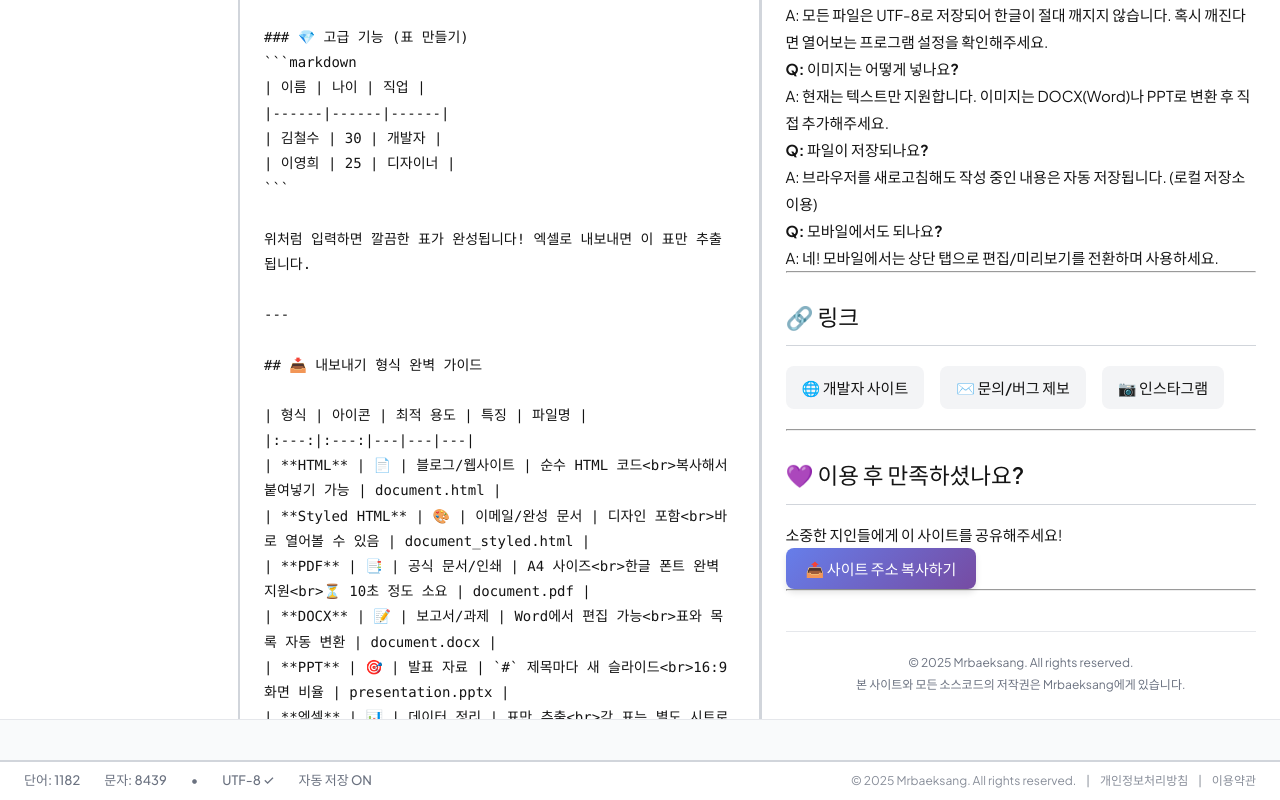
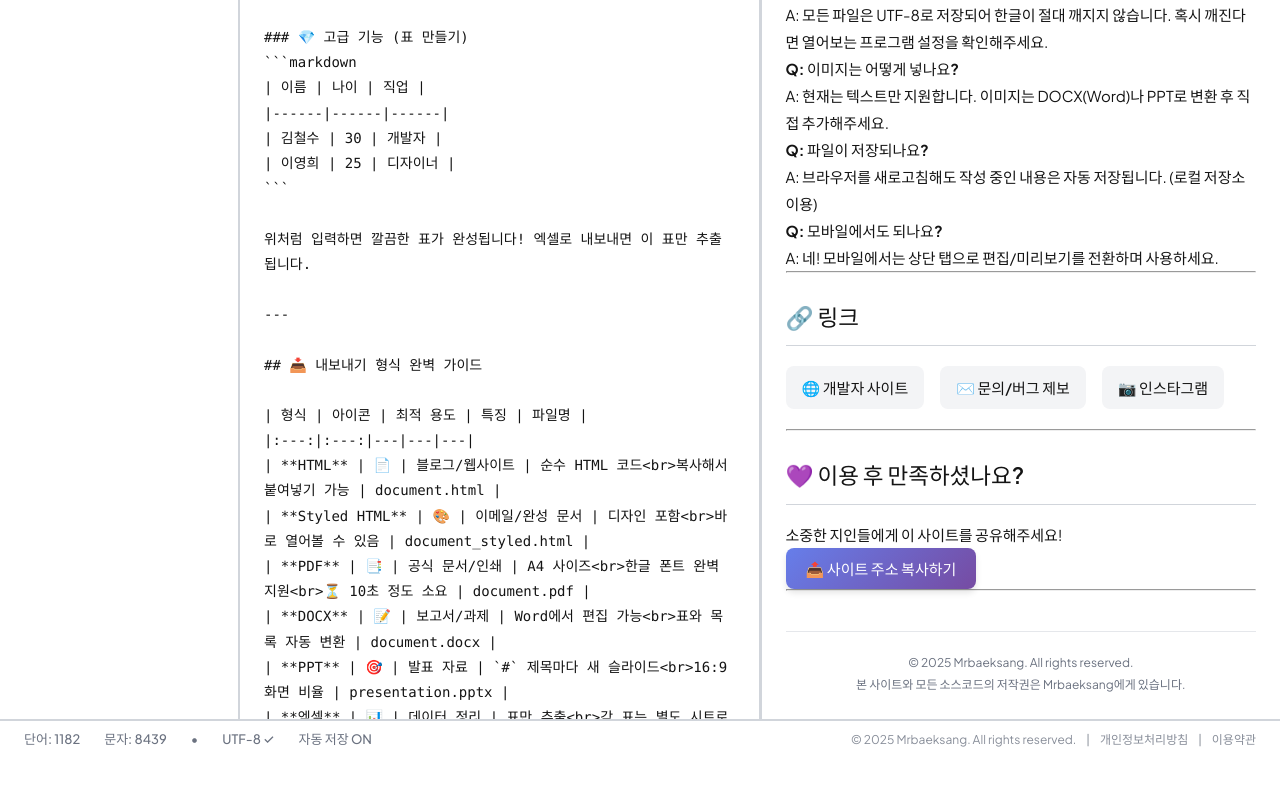
Before and after one commit to Mrbaeksang/md-converter-korean, a React (Vite) app: page / in a window 1280 px wide. Shown: the part 4813-5613 px from the top of the page. After the commit the page ends 5572 px from the top, so only its background shows below. Built offline with nearby package versions, Linux system fonts and the light colour scheme; a web font is replaced by a local one.

Commit message:
광고 위치 변경 - PC: 사이드바, 모바일: 탭 아래

```diff
--- a/src/pages/MainApp.tsx
+++ b/src/pages/MainApp.tsx
@@ -428,6 +428,23 @@ A: 네! 모바일에서는 상단 탭으로 편집/미리보기를 전환하며
         </div>
       </div>
 
+      {/* Mobile Ad - Under Tabs */}
+      {isMobile && (
+        <div style={{
+          display: 'flex',
+          justifyContent: 'center',
+          padding: '10px 0',
+          backgroundColor: '#f9fafb',
+          borderBottom: '1px solid #e5e7eb'
+        }}>
+          <AdFitBanner
+            unit="DAN-JWjUbfRJ2ED11QGa"
+            width={300}
+            height={250}
+          />
+        </div>
+      )}
+
       {/* Main Container */}
       <div className="main-container">
         {/* Sidebar */}
@@ -463,6 +480,17 @@ A: 네! 모바일에서는 상단 탭으로 편집/미리보기를 전환하며
               TXT
             </button>
           </div>
+
+          {/* PC Sidebar Ad */}
+          {!isMobile && (
+            <div className="sidebar-section" style={{ marginTop: '20px' }}>
+              <AdFitBanner
+                unit="DAN-JWjUbfRJ2ED11QGa"
+                width={300}
+                height={250}
+              />
+            </div>
+          )}
         </div>
 
         {/* Content Area */}
@@ -523,21 +551,6 @@ A: 네! 모바일에서는 상단 탭으로 편집/미리보기를 전환하며
         </div>
       </div>
 
-      {/* AdFit Banner - PC & Mobile */}
-      <div style={{
-        display: 'flex',
-        justifyContent: 'center',
-        padding: '20px 0',
-        backgroundColor: '#f9fafb',
-        borderTop: '1px solid #e5e7eb'
-      }}>
-        <AdFitBanner
-          unit="DAN-JWjUbfRJ2ED11QGa"
-          width={300}
-          height={250}
-        />
-      </div>
-
       {/* Bottom Bar */}
       <div className="bottom-bar">
         <div className="status-info">
```
